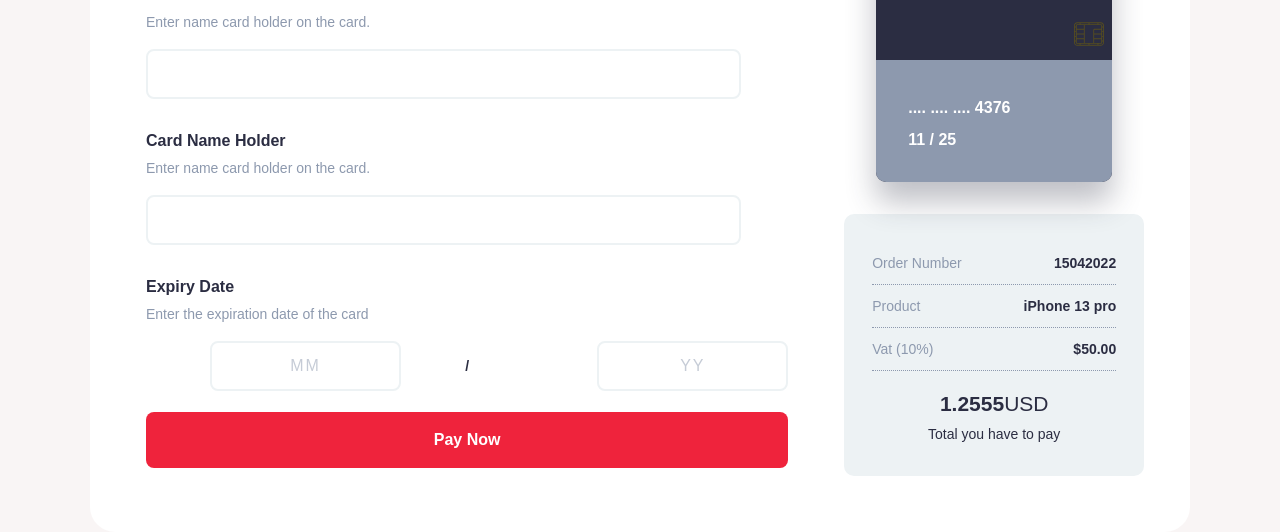
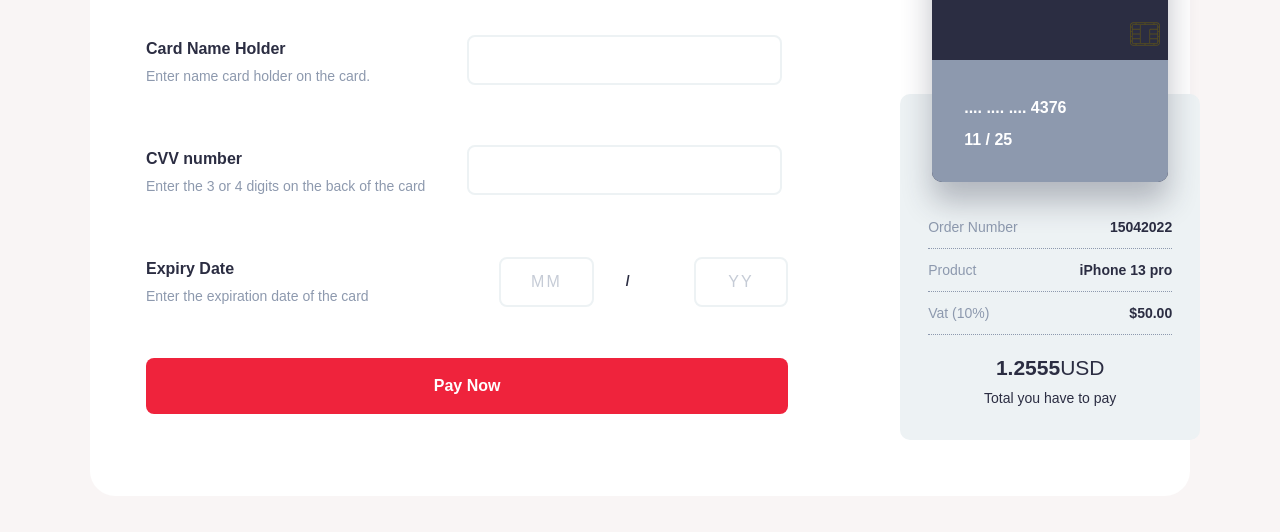
Before and after one commit to Layomi1/js-credit-card-payment, a plain HTML site: page index.html in a window 1280 px wide. Shown: the part 320-852 px from the top of the page. After the commit the page ends 816 px from the top, so only its background shows below. Drawn offline with Linux system fonts and the light colour scheme.

Commit message:
adjusting styling on the payment form

```diff
--- a/index.html
+++ b/index.html
@@ -46,8 +46,8 @@
                             </div>
                             <div class="card-cvv">
                                 <div class="text">
-                                    <p>Card Name Holder</p>
-                                    <span>Enter name card holder on the card.</span>
+                                    <p>CVV number</p>
+                                    <span>Enter the 3 or 4 digits on the back of the card</span>
                                 </div>
                                 <div class="input">
                                     <input type="number" data-maxlength="4" required oninput="this.value= this.value.slice(0,this.dataset.maxlength)">
--- a/index.js
+++ b/index.js
@@ -96,7 +96,7 @@ input_credit_card = function(input)
             });
 
             input.addEventListener('paste', function(e){
-                // a timeouy is needed to gt the new value pasted
+                // a timeout is needed to gt the new value pasted
                 setTimeout(function(){
                 format_and_pos('');
             }, 50)
--- a/style.css
+++ b/style.css
@@ -244,8 +244,9 @@ input::-webkit-inner-spin-button {
  }
 
 .payment .right {
+   width: 100%;
    max-width: 300px;
-   width: 100%;
+
 }
 
 .payment .card-virtual {
@@ -300,9 +301,10 @@ input::-webkit-inner-spin-button {
 
 .payment .right .receipt {
    position: relative;
-   padding: 2em 2em 2em;
+   padding: 8em 2em 2em;
    border-radius: 10px;
    background: var(--lighter-color);
+   margin-top: -120px;
 }
 
 .payment .right .receipt ul li {
@@ -330,16 +332,24 @@ input::-webkit-inner-spin-button {
 }
 
  @media screen and (min-width: 576px) {
+
     .outer {
         padding: 4em;
+
     }
 
     /* payment */
+   .payment{
+      display: flex;
+      flex-direction: column-reverse;
+      align-items: center;
 
+   }
 
     .payment form > div {
         flex-direction: row;
     }
+
 
     }
 
@@ -355,13 +365,11 @@ input::-webkit-inner-spin-button {
     .payment {
         display: flex;
         flex-direction: row;
-        gap: 0;
     }
 
     .payment form > div {
-      margin-bottom: 1em;
+      margin-bottom: 3em;
       display: flex;
-      flex-direction: column;
       align-items: stretch;
    }
 
```
